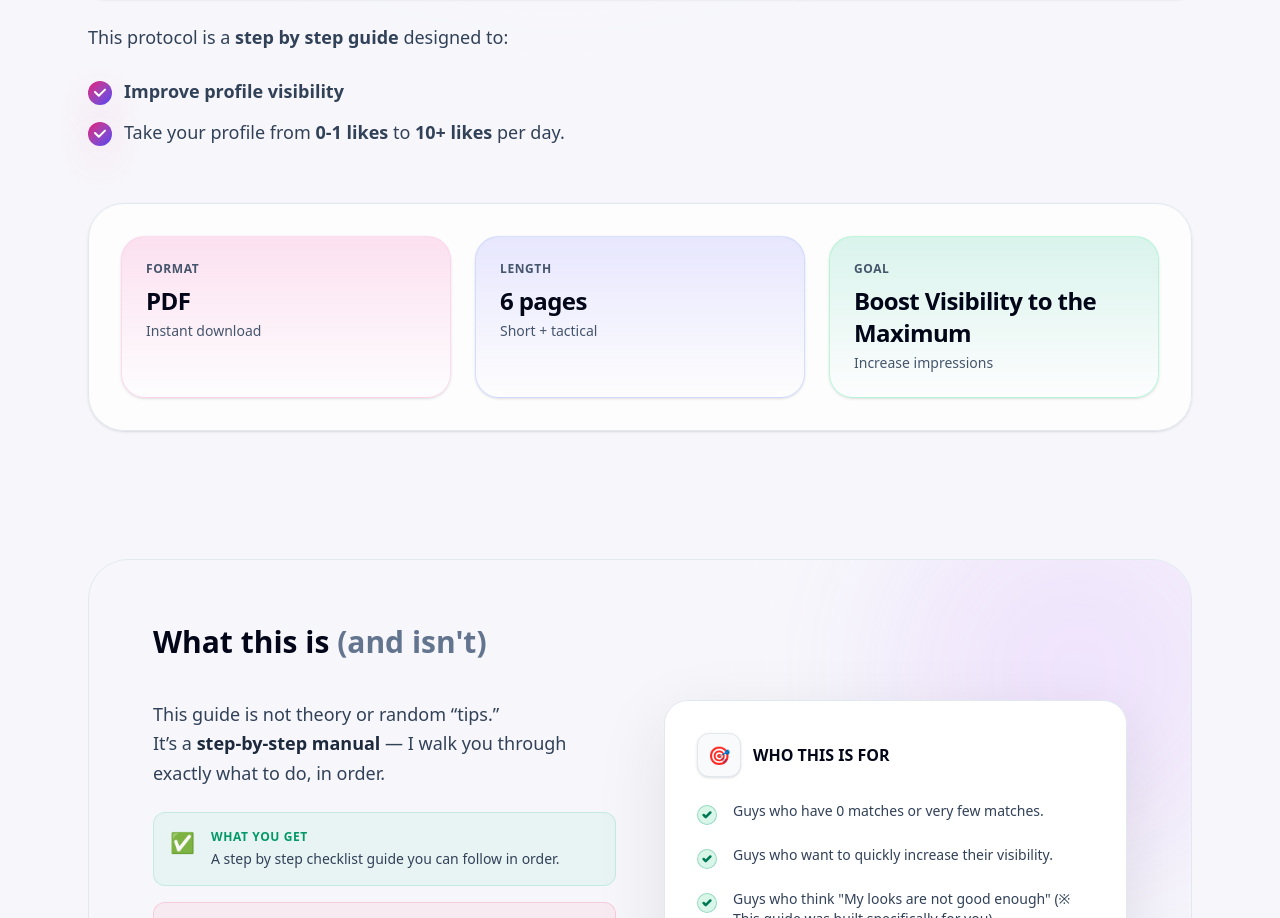
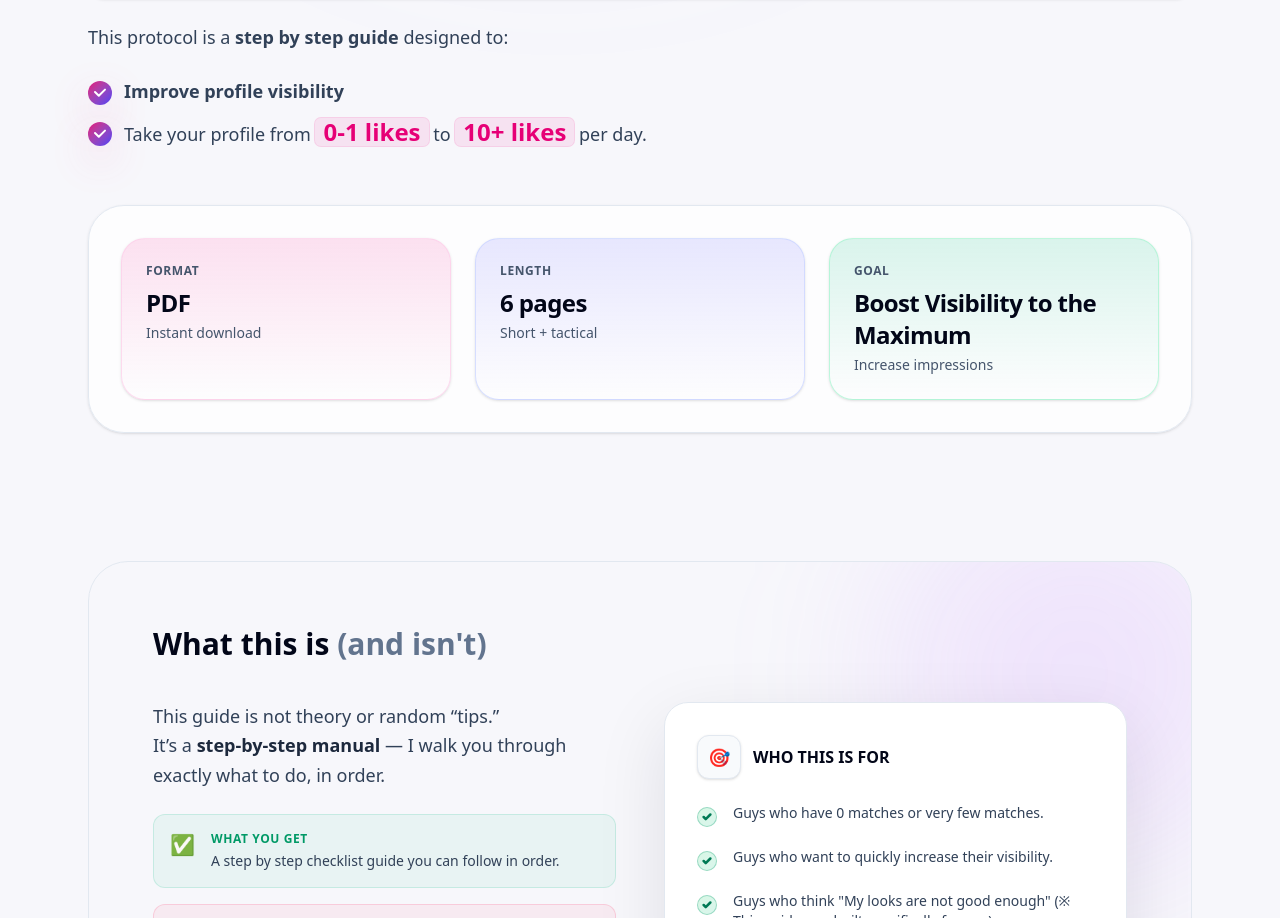
Before and after one commit to SaptarshiMazumder/profile-boost-landing, a Next.js app: page / in a window 1280 px wide. Shown: the part 1061-1979 px from the top of the page. Built offline with nearby package versions, Linux system fonts and the light colour scheme.

Commit message:
more emphasis on text

```diff
--- a/app/page.tsx
+++ b/app/page.tsx
@@ -139,8 +139,15 @@ export default function Home() {
               <li className="flex items-start gap-3">
                 <FancyCheckIcon />
                 <div>
-                  Take your profile from <strong>0-1 likes</strong> to{" "}
-                  <strong>10+ likes </strong>per day.
+                  Take your profile from{" "}
+                  <span className="inline-flex items-center rounded-md bg-pink-500/10 px-2 py-0.5 align-baseline text-xl font-extrabold leading-none text-pink-600 ring-1 ring-pink-500/20 sm:text-2xl">
+                    0-1 likes
+                  </span>{" "}
+                  to{" "}
+                  <span className="inline-flex items-center rounded-md bg-pink-500/10 px-2 py-0.5 align-baseline text-xl font-extrabold leading-none text-pink-600 ring-1 ring-pink-500/20 sm:text-2xl">
+                    10+ likes
+                  </span>{" "}
+                  per day.
                 </div>
               </li>
             </ul>
```
